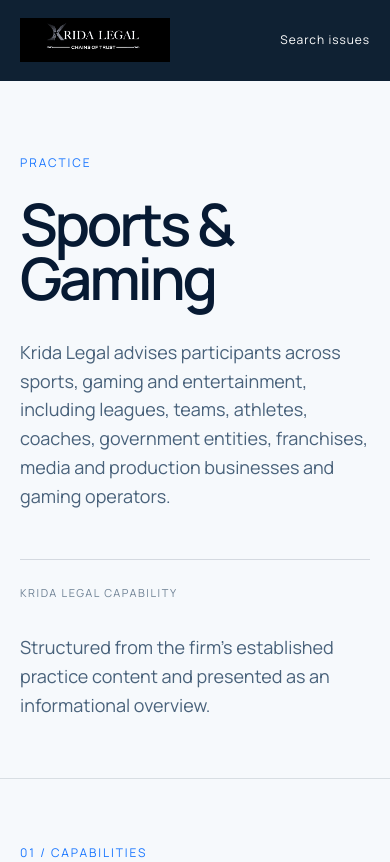
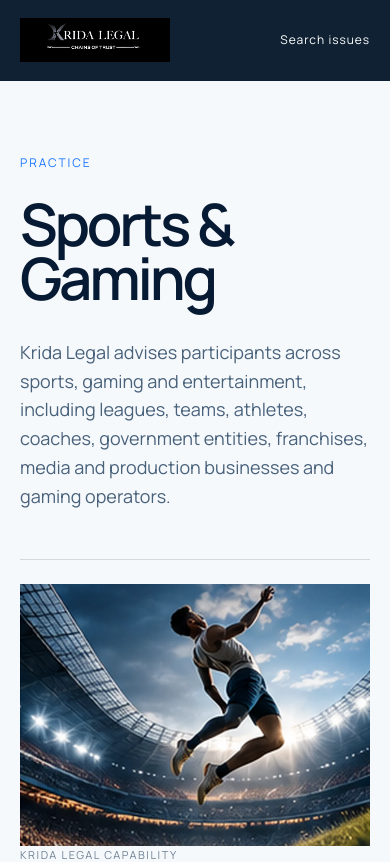
Before and after one commit to gthawani-del/ProjectKR, a Next.js app: page /practices/sports-gaming in a window 390 px wide. Shown: the top 862 px of the page. Built offline with nearby package versions, Linux system fonts and the light colour scheme.

Commit message:
Wire responsive practice imagery into practice pages

```diff
--- a/app/practices/[id]/page.tsx
+++ b/app/practices/[id]/page.tsx
@@ -1,14 +1,16 @@
+import Image from 'next/image';
 import Link from 'next/link';
 import { notFound } from 'next/navigation';
 import InternalShell from '@/components/InternalShell';
 import { matters, practices } from '@/data/contentData';
+import { practiceImages } from '@/data/imageAssets';
 
 export function generateStaticParams(){return practices.map((practice)=>({id:practice.id}));}
 export default async function PracticePage({params}:{params:Promise<{id:string}>}){
  const {id}=await params; const practice=practices.find((item)=>item.id===id); if(!practice) notFound();
  const connected=matters.filter((m)=>m.practiceIds.includes(practice.id));
  return <InternalShell><main>
-  <section className="internal-hero"><div><div className="internal-kicker">Practice</div><h1>{practice.name}</h1><p>{practice.summary}</p></div><aside className="internal-side"><small>Krida Legal capability</small><p>Structured from the firm’s established practice content and presented as an informational overview.</p></aside></section>
+  <section className="internal-hero"><div><div className="internal-kicker">Practice</div><h1>{practice.name}</h1><p>{practice.summary}</p></div><aside className="internal-side"><div className="internalHeroMedia"><Image src={practiceImages[practice.id]} alt={`${practice.name} practice`} fill sizes="(max-width: 768px) 100vw, 38vw" priority /></div><small>Krida Legal capability</small><p>Structured from the firm’s established practice content and presented as an informational overview.</p></aside></section>
   <section className="internal-section"><div className="section-grid"><div><div className="section-label">01 / Capabilities</div><h2>What the practice covers.</h2></div><div className="matter-list">{practice.capabilities.map((item,index)=><div className="matter-row" key={item}><span>{String(index+1).padStart(2,'0')}</span><strong>{item}</strong><span>—</span></div>)}</div></div></section>
   <section className="internal-section internal-section--dark"><div className="section-grid"><div><div className="section-label">02 / Connected matters</div><h2>Move from capability to issue.</h2></div><div className="related-links">{connected.length?connected.map((m)=><Link href={`/matters/${m.id}`} key={m.id}><strong>{m.name}</strong><br/><span>{m.intro}</span></Link>):<p>Additional matter connections will be added as the content model expands.</p>}</div></div></section>
  </main></InternalShell>;
```
